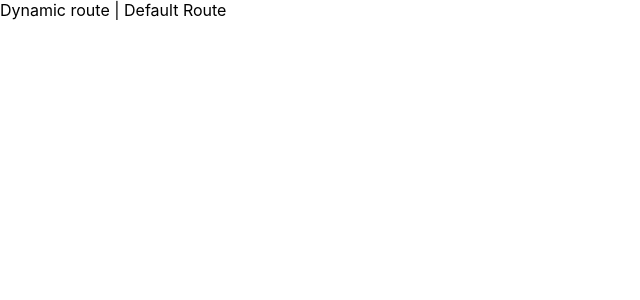
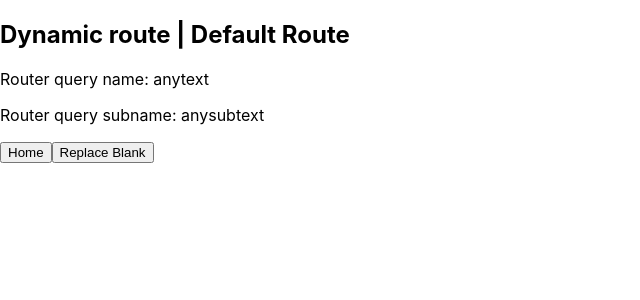
Before and after one commit to MdSamsuzzohaShayon/next.js-basic-to-advanced, a Next.js app: page /fruit/anytext/anysubtext in a window 1280 px wide. Shown: the top 300 px of the page, without its empty margins (0-640 px from the left). Built offline with nearby package versions, Linux system fonts and the light colour scheme.

Commit message:
use router

```diff
--- a/pages/fruit/[name]/[subname].tsx
+++ b/pages/fruit/[name]/[subname].tsx
@@ -1,11 +1,30 @@
 // Defining routes by using predefined paths is not always enough for complex applications. In Next.js you can add brackets to a page ([param]) to create a dynamic route (a.k.a. url slugs, pretty urls, and others).
 
-import React from 'react'
+import {useRouter} from "next/router";
 
 function FruitName() {
+    const router   = useRouter();
+    console.log(router);
+
+    function takeMeHome(){
+        router.push('/');
+    }
+
+    function replaceBlank(){
+        router.replace('/');
+    }
+
     return (
         <div>
+            <h2>
             Dynamic route | Default Route
+            </h2>
+            {/* router.query.filename  */}
+            <p>Router query name: {router.query.name}</p>
+            <p>Router query subname: {router.query.subname}</p>
+            <button onClick={takeMeHome}>Home</button>
+            <button onClick={replaceBlank} >Replace Blank</button>
+
         </div>
     )
 }
```
Also changed, not shown: pages/index.tsx (+4 -4 lines).
